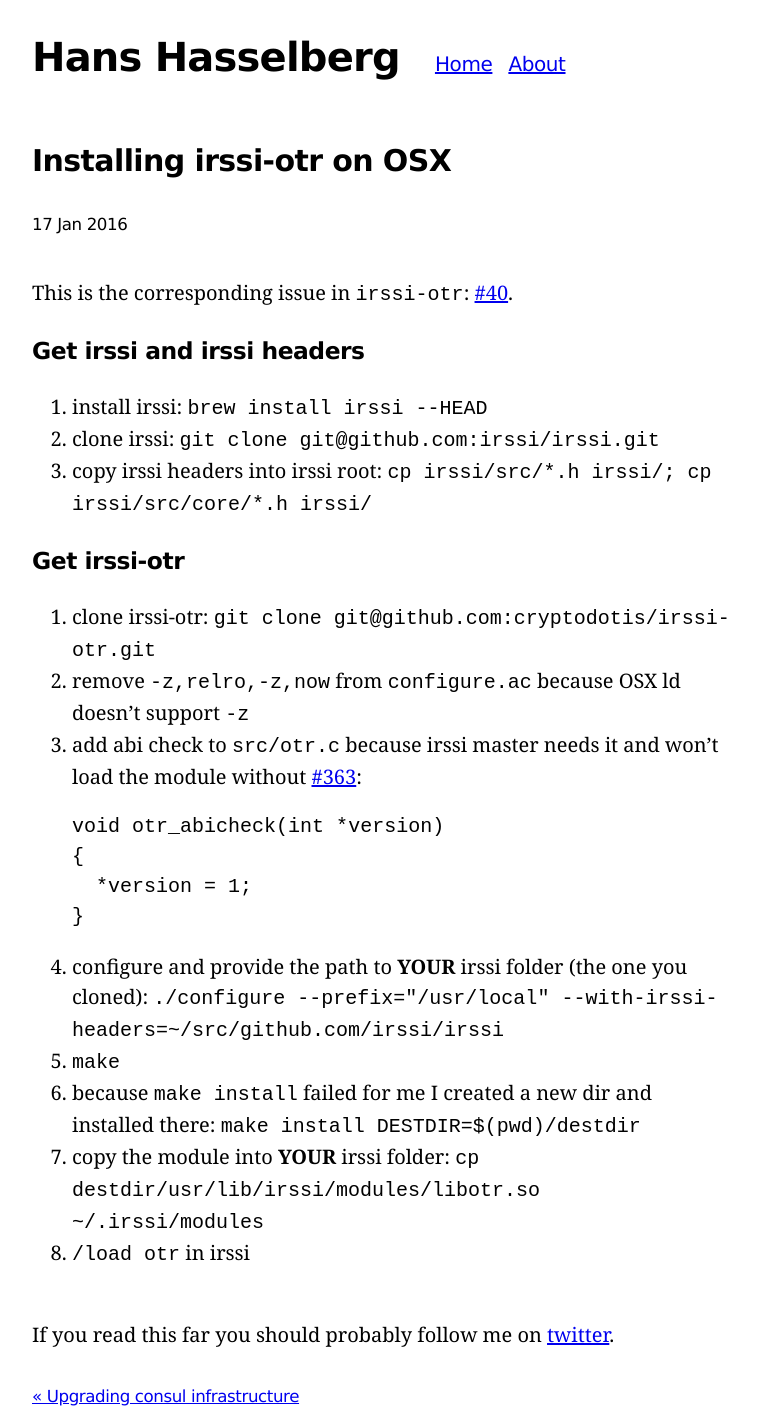
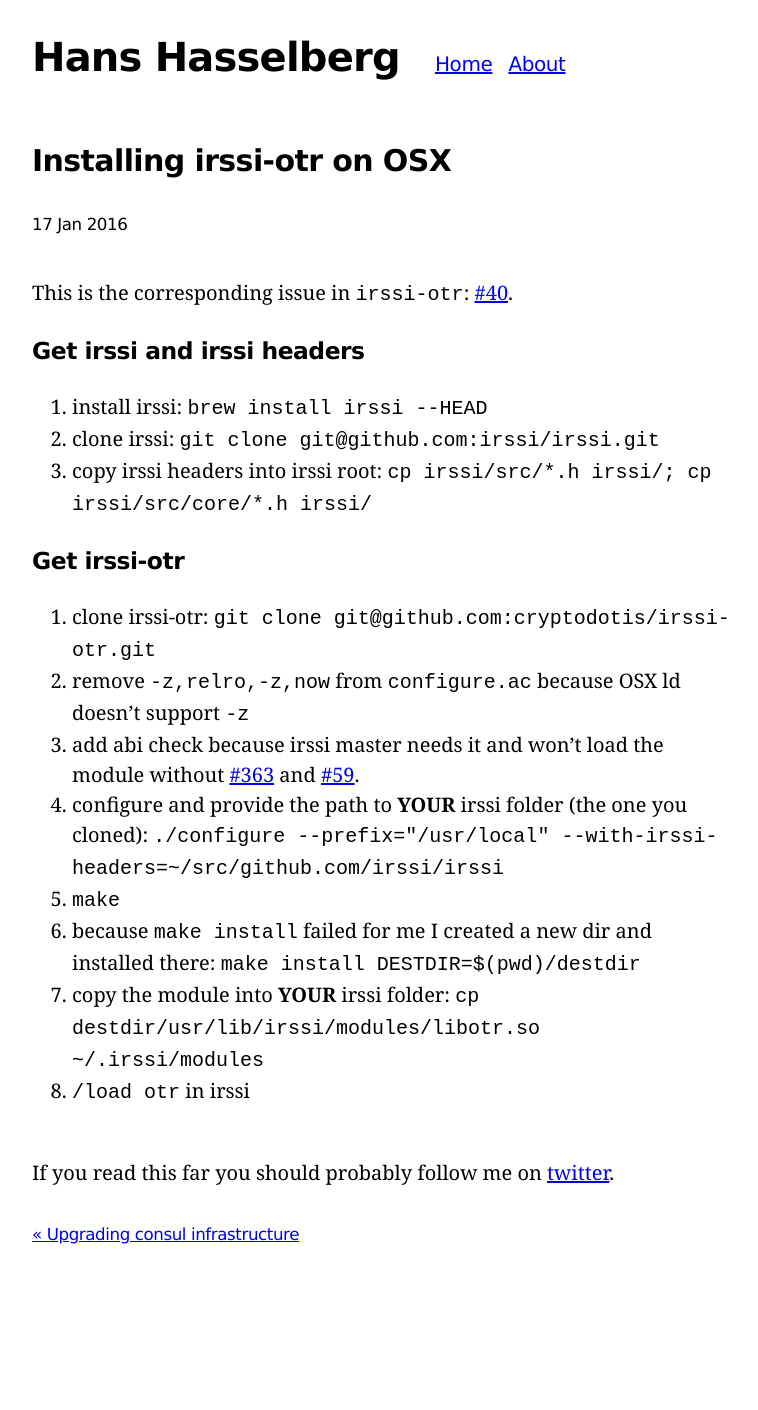
Before and after one commit to hanshasselberg/i0rek.github.io, a Jekyll site: the page built from _posts/2016-01-17-irssi_otr.markdown, in a window 1280 px wide. Shown: the whole page, without its empty margins (258-1016 px from the left). Built offline with Jekyll 4.4.1, drawn with Linux system fonts in a browser that asks for light colours; Markdown is read by kramdown in place of the engine named in the settings; comment, search, counter and statistics services are not loaded; after the commit the page ends 1248 px from its top, so only the background shows below that.

Commit message:
more formatting.

````diff
--- a/_posts/2016-01-17-irssi_otr.markdown
+++ b/_posts/2016-01-17-irssi_otr.markdown
@@ -16,13 +16,7 @@
 
 1. clone irssi-otr: `git clone git@github.com:cryptodotis/irssi-otr.git`
 1. remove `-z,relro,-z,now` from `configure.ac` because OSX ld doesn't support `-z`
-1. add abi check to `src/otr.c` because irssi master needs it and won't load the module without [#363](https://github.com/irssi/irssi/pull/363):
-```c
-void otr_abicheck(int *version)
-{
-  *version = 1;
-}
-```
+1. add abi check because irssi master needs it and won't load the module without [#363](https://github.com/irssi/irssi/pull/363) and [#59](https://github.com/cryptodotis/irssi-otr/pull/59).
 1. configure and provide the path to __YOUR__ irssi folder (the one you cloned): `./configure --prefix="/usr/local" --with-irssi-headers=~/src/github.com/irssi/irssi`
 1. `make`
 1. because `make install` failed for me I created a new dir and installed there: `make install DESTDIR=$(pwd)/destdir`
````
